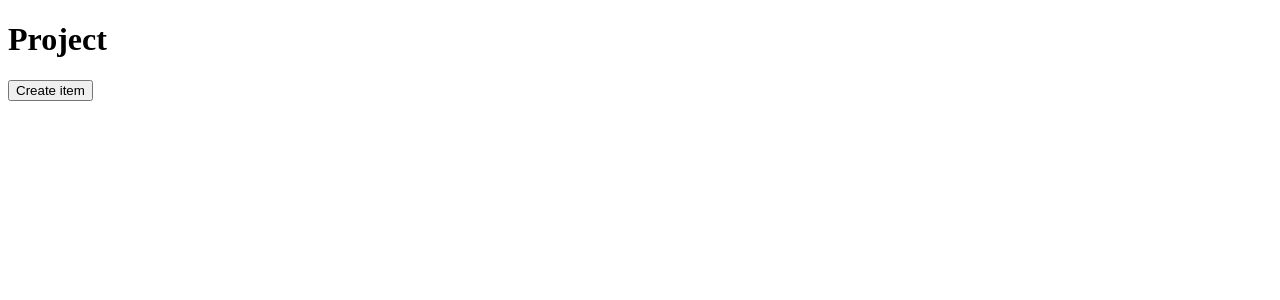
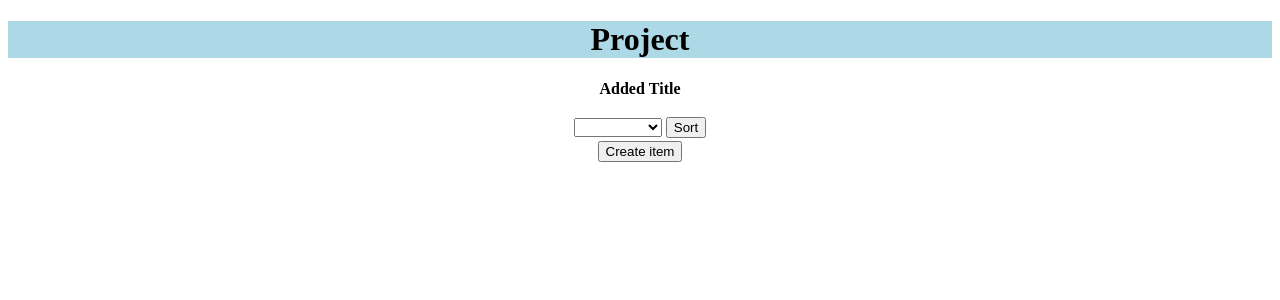
Before and after one commit to diggo16/PhpProject, a PHP site: page / in a window 1280 px wide. Shown: the top 300 px of the page. Run offline with PHP 8.4, Linux system fonts and the light colour scheme.

Commit message:
Changed design and added date

```diff
--- a/controller/ItemsController.php
+++ b/controller/ItemsController.php
@@ -71,6 +71,11 @@ class ItemsController
             $this->isItemClicked();
             $this->userWantsToRemoveItem($itemView);
             $this->isCommentAdded($itemView->getCommentButtonName(), $itemView->getCommentText());
+            $post = new PostObjects();
+            if($this->get->isGetSet($this->itemListView->getSortButtonName()))
+            {
+                echo $this->itemListView->getSortValueName() . $post->getString($this->itemListView->getSortValueName());
+            }
         }
         catch (Exception $ex)
         {
--- a/model/Item.php
+++ b/model/Item.php
@@ -31,6 +31,7 @@ class Item
      * @var string $uniqueID
      */
     private $uniqueID;
+    private $date;
     private $comments;
     /**
      * Set objects
@@ -39,7 +40,7 @@ class Item
      * @param type $text
      * @param type $uniqueID
      */
-    public function __construct($title = null, $author = null, $text = null, $uniqueID = null, $comments = array())
+    public function __construct($title = null, $author = null, $text = null, $uniqueID = null, $comments = array(), $date = null)
     {
         $this->title = $title;
         $this->text = $text;
@@ -47,6 +48,7 @@ class Item
         $this->isClicked = false;
         $this->uniqueID = $uniqueID;
         $this->comments = $comments;
+        $this->date = $date;
     }
     /**
      * Return the title
@@ -141,4 +143,12 @@ class Item
     {
         $this->comments[] = $text;
     }
+    public function getDate()
+    {
+        return $this->date;
+    }
+    public function setDate($date)
+    {
+        $this->date = $date;
+    }
 }
--- a/model/ItemDAL.php
+++ b/model/ItemDAL.php
@@ -19,7 +19,7 @@ class ItemDAL
     {
         $webPath = "/home/a4521600";
         $this->itemPath = $root . "/data/items.xml";
-        //$this->itemPath = $webPath . "/data/items.xml";
+        $this->itemPath = $webPath . "/data/items.xml";
     }
     /**
      * Load the items
@@ -40,7 +40,10 @@ class ItemDAL
             foreach($xmlItems as $xmlItem)
             {
                 $comments = (array) $xmlItem->comments->comment;
-                $itemsArr[] = new Item($xmlItem->title, $xmlItem->author, $xmlItem->text, $xmlItem->uniqueID, $comments);
+                $date = $xmlItem->date;
+                $item = new Item($xmlItem->title, $xmlItem->author, $xmlItem->text, $xmlItem->uniqueID, $comments, $date);
+                $item->setDate($date);
+                $itemsArr[] = $item;
             }
             // Set the items to the
             $items->setItems($itemsArr);
@@ -63,12 +66,16 @@ class ItemDAL
             // Convert it to an xml object
             $xmlItems = new SimpleXMLElement($xmlString);
 
+            //date
+            $date = "23-10-15";
+            echo  $date;
             // create the new item in the xml object
             $xmlItem = $xmlItems->addChild("item");
             $xmlItem->addChild("title", $item->getTitle());
             $xmlItem->addChild("author", $item->getAuthor());
             $xmlItem->addChild("text", $item->getText());
             $xmlItem->addChild("uniqueID", $item->getUniqueID());
+            $xmlItem->addChild("date", $date);
             $comments = $xmlItem->addChild("comments");
             foreach ($item->getComments() as $comment)
             {
--- a/view/CreateItemView.php
+++ b/view/CreateItemView.php
@@ -67,7 +67,7 @@ class CreateItemView
      */
     public function isAddButtonClicked()
     {
-        if(isset($_POST[self::$add]))
+        if(isset($_POST[self::$add]))   //TODO: add to post
         {
             return true;
         }
--- a/view/ItemListView.php
+++ b/view/ItemListView.php
@@ -11,6 +11,10 @@ class ItemListView
      * @var string $itemName
      */
     private static $itemName = "itemID";
+    private static $sortLastAdded = "sort::lastAdded";
+    private static $sortName = "sort::name";
+    private static $formSort = "formSort";
+    private static $sortButton = "sortButton";
     public function __construct()
     {
 
@@ -21,7 +25,20 @@ class ItemListView
      */
     public function getTableOutput($items)
     {
-        $table = '<table style="width:100%">';
+        $table = '<p><b>Added</b>   <b>Title</b></p>
+            <table style="width:10%; ">
+                 <tr>
+                 <td>
+                 <select name="' . self::$formSort . '">
+                   <option value=""></option>
+                   <option value="' . self::$sortLastAdded . '">Last added</option>
+                   <option value="' . self::$sortName . '">Name</option>
+                 </select>
+                 </td>
+                 <td style="text-align:left;">
+                 <button id="' . self::$sortButton . '" type="button" onclick="location.href =\'?' . self::$sortButton . '=1\';">Sort</button>
+                 </td>
+                 </tr>';
         // add a row to the table
         if($items->getItems() != 0)
         {
@@ -30,7 +47,10 @@ class ItemListView
                 $uniqueID = $item->getUniqueID();
                 $title = $item->getTitle();
                 $table .= '<tr>
-                            <td> <a href="?' . self::$itemName . '=' . $uniqueID . '">' . $title . '</a></td>
+                            <td>' . $item->getDate()
+                           .'<td> <a href="?' . self::$itemName . '=' . $uniqueID . '">' . $title . '</a></td>
+                           </tr>
+                           <tr>
                            </tr>';
             }
             $table .= '</table>';
@@ -73,4 +93,14 @@ class ItemListView
     {
         header("location:?");
     }
+    public function getSortButtonName()
+    {
+        return self::$sortButton;
+    }
+    public function getSortValueName()
+    {
+        return self::$formSort;
+    }
+
+
 }
--- a/view/ItemView.php
+++ b/view/ItemView.php
@@ -40,12 +40,12 @@ class ItemView
             $comments = $this->getCommentsString($item->getComments());
             return '<h2>' . $item->getTitle() . '</h2>
                     ' . $item->getText() . '<br />
-                    By: ' . $item->getAuthor() . "<br />
+                    By: ' . $item->getAuthor() . "<br /><br />
                     <button type='button' onclick=\"location.href ='?" . self::$removeName . "=" . $item->getUniqueID() . "';\">Remove</button><br />
                     <h2>Comments</h2>
                     " . $comments . "
                     <br/>
-                    <form method='post' enctype='multipart/form-data' id='commentsID'>
+                    <form method='post' enctype='multipart/form-data' id='commentsID' style='width:90%'>
                         <fieldset>
 				<legend>Add comment</legend>
                                 <p id='" . self::$message . "'>" . $message . "</p>
--- a/view/LayoutView.php
+++ b/view/LayoutView.php
@@ -63,13 +63,17 @@ class LayoutView
             <title>Forum</title>
           </head>
           <body>
+            <center>
+            <div class="banner" style="background-color:lightblue;">
             <h1>Project</h1>
+            </div>
+            <div class="container">
             ' . $this->getBackButton()
             . $this->getErrorMessageOutput()
-            .'<div class="container">
-            ' . $output
+             . $output
               . $this->getCreateButton()
             .'</div>
+            </center>
            </body>
         </html>
       ';
```
